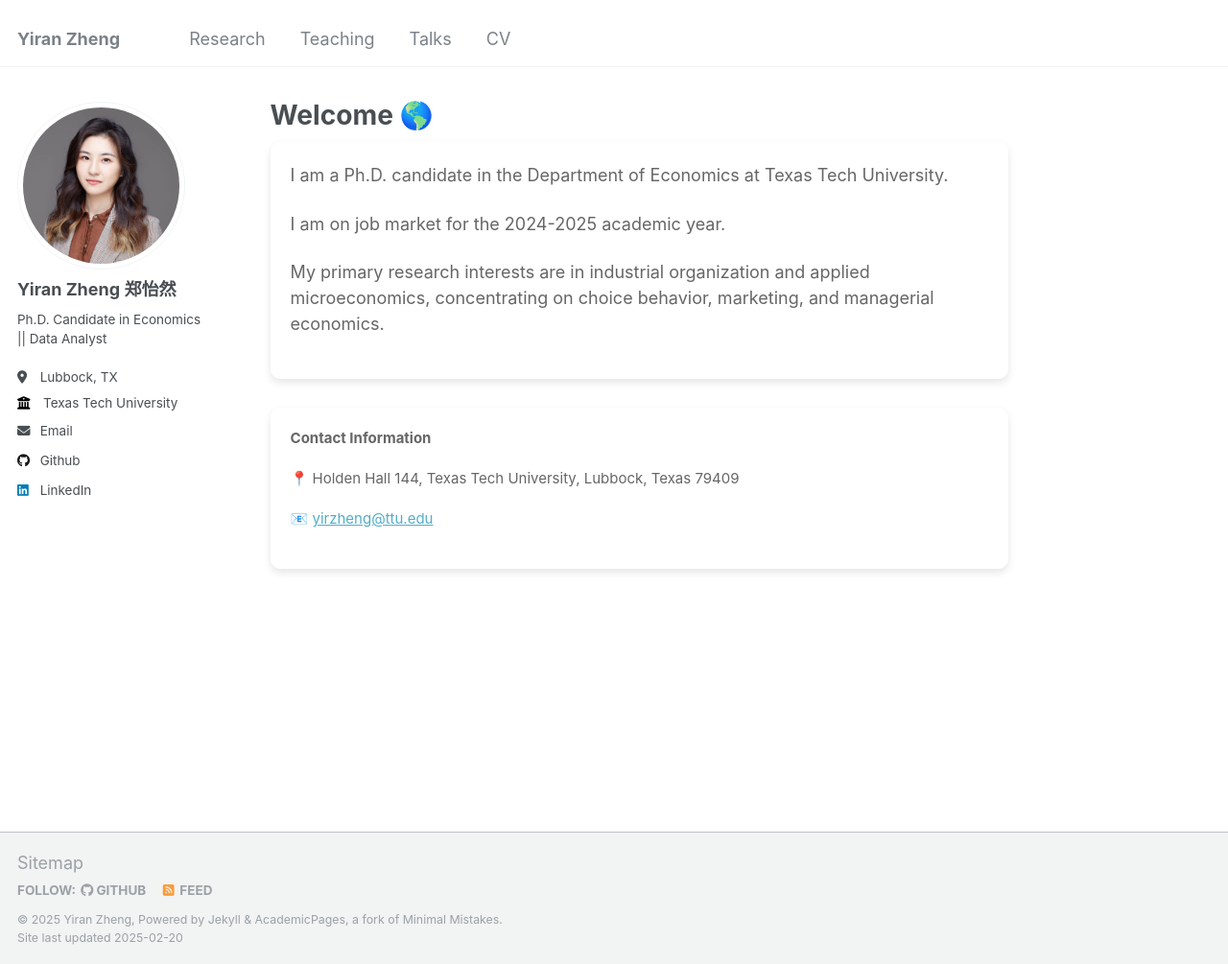
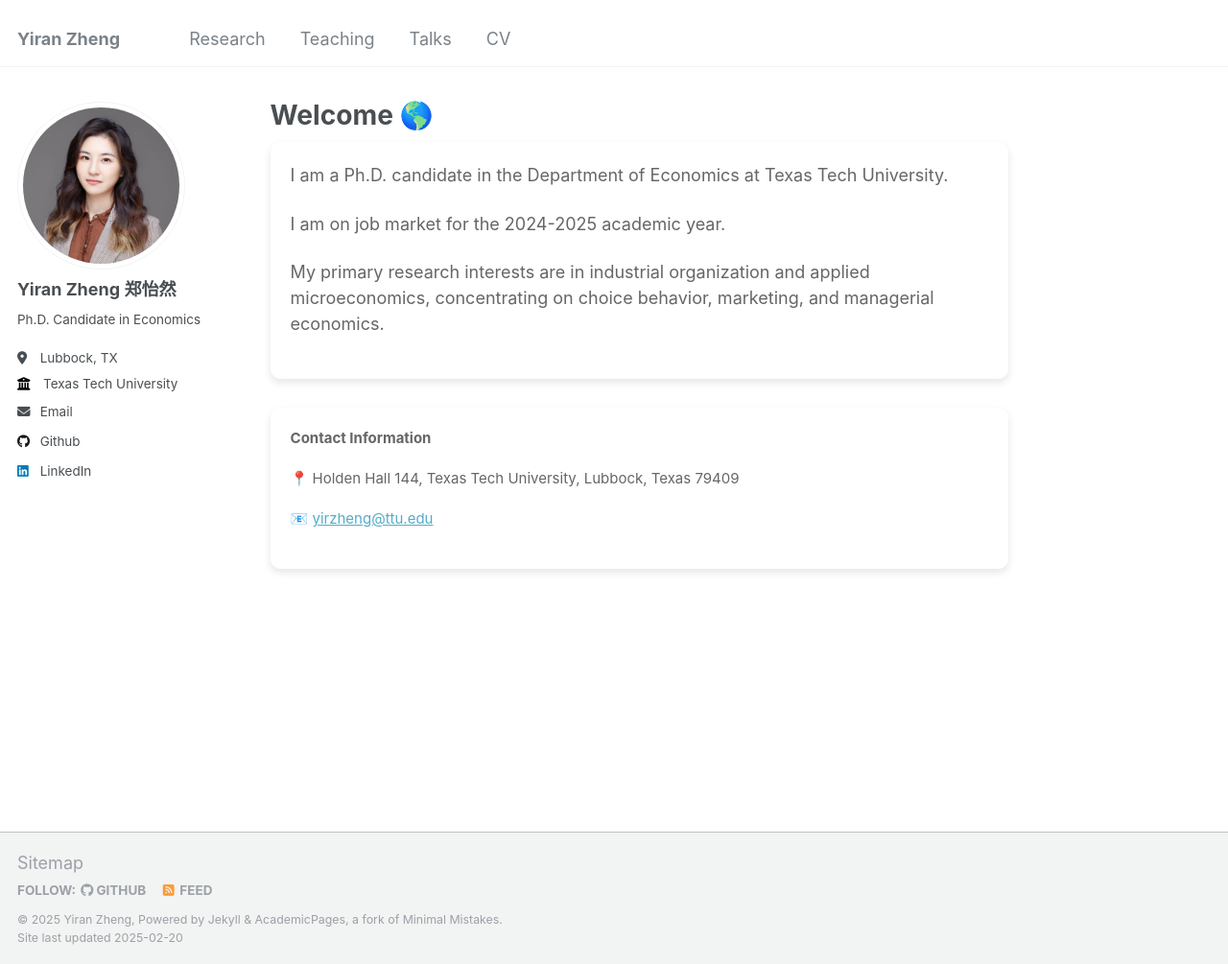
Before and after one commit to yiran-zheng/yiran-zheng.github.io, a Jekyll site: the page built from _pages/about.md, in a window 1280 px wide and 1005 px high. Shown: the whole window at 96% size. Built offline with Jekyll 4.4.1, drawn with Linux system fonts in a browser that asks for light colours.

Commit message:
Update _config.yml

```diff
--- a/_config.yml
+++ b/_config.yml
@@ -25,7 +25,7 @@ author:
   avatar           : "pic1.png"
   name             : "Yiran Zheng 郑怡然"
   pronouns         : # example: "she/her"
-  bio              : "Ph.D. Candidate in Economics || Data Analyst"
+  bio              : "Ph.D. Candidate in Economics"
   employer         : "Texas Tech University"
   location         : "Lubbock, TX"
   uri              : # URL
```
